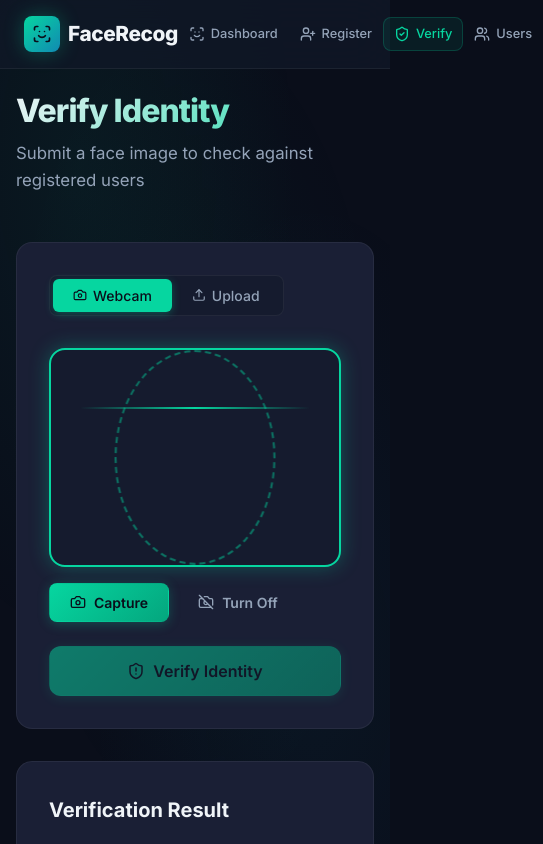
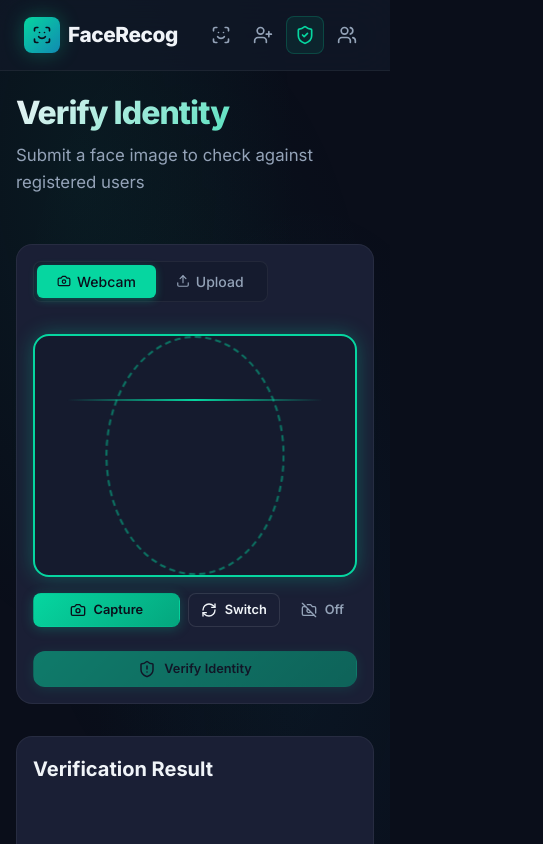
Before and after one commit to FarhanBinShafiq/FaceGuard, a React (Vite) app in the folder frontend/: page /verify in a window 390 px wide. Both pictures are taken after a click on the button "Turn On Camera". Shown: the top 844 px of the page, 543 px wide, since content can reach past the window. Built offline with nearby package versions, Linux system fonts and the light colour scheme; no server answers.

Commit message:
feat: add mobile camera switching and improve responsive design

```diff
--- a/frontend/src/components/Navbar.jsx
+++ b/frontend/src/components/Navbar.jsx
@@ -14,19 +14,19 @@ export default function Navbar() {
         <div className="navbar-links">
           <NavLink to="/" end className={({ isActive }) => `nav-link ${isActive ? 'active' : ''}`}>
             <ScanFace size={16} />
-            Dashboard
+            <span>Dashboard</span>
           </NavLink>
           <NavLink to="/register" className={({ isActive }) => `nav-link ${isActive ? 'active' : ''}`}>
             <UserPlus size={16} />
-            Register
+            <span>Register</span>
           </NavLink>
           <NavLink to="/verify" className={({ isActive }) => `nav-link ${isActive ? 'active' : ''}`}>
             <ShieldCheck size={16} />
-            Verify
+            <span>Verify</span>
           </NavLink>
           <NavLink to="/users" className={({ isActive }) => `nav-link ${isActive ? 'active' : ''}`}>
             <Users size={16} />
-            Users
+            <span>Users</span>
           </NavLink>
         </div>
       </div>
--- a/frontend/src/components/WebcamCapture.jsx
+++ b/frontend/src/components/WebcamCapture.jsx
@@ -1,17 +1,18 @@
 import { useRef, useCallback, useState } from 'react'
 import Webcam from 'react-webcam'
-import { Camera, CameraOff, RotateCcw } from 'lucide-react'
-
-const videoConstraints = {
-  width: 480,
-  height: 360,
-  facingMode: 'user',
-}
+import { Camera, CameraOff, RotateCcw, RefreshCw } from 'lucide-react'
 
 export default function WebcamCapture({ onCapture, disabled = false }) {
   const webcamRef = useRef(null)
   const [isOn, setIsOn] = useState(false)
   const [capturedImage, setCapturedImage] = useState(null)
+  const [facingMode, setFacingMode] = useState('user')
+
+  const videoConstraints = {
+    width: { ideal: 1280 },
+    height: { ideal: 720 },
+    facingMode: facingMode,
+  }
 
   const handleCapture = useCallback(() => {
     if (!webcamRef.current) return
@@ -25,6 +26,10 @@ export default function WebcamCapture({ onCapture, disabled = false }) {
   const handleRetake = () => {
     setCapturedImage(null)
     onCapture?.(null)
+  }
+
+  const toggleCamera = () => {
+    setFacingMode(prev => prev === 'user' ? 'environment' : 'user')
   }
 
   if (!isOn) {
@@ -67,7 +72,7 @@ export default function WebcamCapture({ onCapture, disabled = false }) {
           screenshotFormat="image/jpeg"
           screenshotQuality={0.92}
           videoConstraints={videoConstraints}
-          mirrored={true}
+          mirrored={facingMode === 'user'}
           style={{ width: '100%', height: '100%', objectFit: 'cover' }}
         />
         <div className="face-guide">
@@ -75,14 +80,18 @@ export default function WebcamCapture({ onCapture, disabled = false }) {
         </div>
         <div className="webcam-scan-line" />
       </div>
-      <div className="mt-md" style={{ display: 'flex', gap: '8px' }}>
-        <button className="btn btn-primary" onClick={handleCapture} disabled={disabled}>
+      <div className="mt-md" style={{ display: 'flex', flexWrap: 'wrap', gap: '8px' }}>
+        <button className="btn btn-primary" onClick={handleCapture} disabled={disabled} style={{ flex: 1 }}>
           <Camera size={16} />
           Capture
         </button>
+        <button className="btn btn-secondary" onClick={toggleCamera} title="Switch Camera">
+          <RefreshCw size={16} />
+          Switch
+        </button>
         <button className="btn btn-ghost" onClick={() => { setIsOn(false); setCapturedImage(null); onCapture?.(null) }}>
           <CameraOff size={16} />
-          Turn Off
+          Off
         </button>
       </div>
     </div>
--- a/frontend/src/index.css
+++ b/frontend/src/index.css
@@ -543,8 +543,33 @@ img {
 @media (max-width: 600px) {
   .grid-3 { grid-template-columns: 1fr; }
   .app-main { padding: var(--space-md); }
-  .navbar-links { gap: 0; }
-  .nav-link { padding: 6px 10px; font-size: 0.8rem; }
+  .navbar-links { gap: 4px; }
+  .nav-link {
+    padding: 8px;
+    font-size: 0; /* Hide text, show icon only */
+  }
+  .nav-link span { display: none; }
+  .nav-link svg { margin: 0 !important; width: 20px; height: 20px; }
+
+  .page-title { font-size: 1.5rem; }
+  .card { padding: var(--space-md); }
+
+  /* Make table scrollable on mobile */
+  .card[style*="padding: 0"] {
+    overflow-x: auto;
+  }
+  .user-table {
+    min-width: 600px;
+  }
+
+  .webcam-container {
+    max-width: 100%;
+  }
+
+  .btn {
+    padding: 8px 12px;
+    font-size: 0.8rem;
+  }
 }
 
 /* ── Page headers ───────────────────────────────────────── */
```
